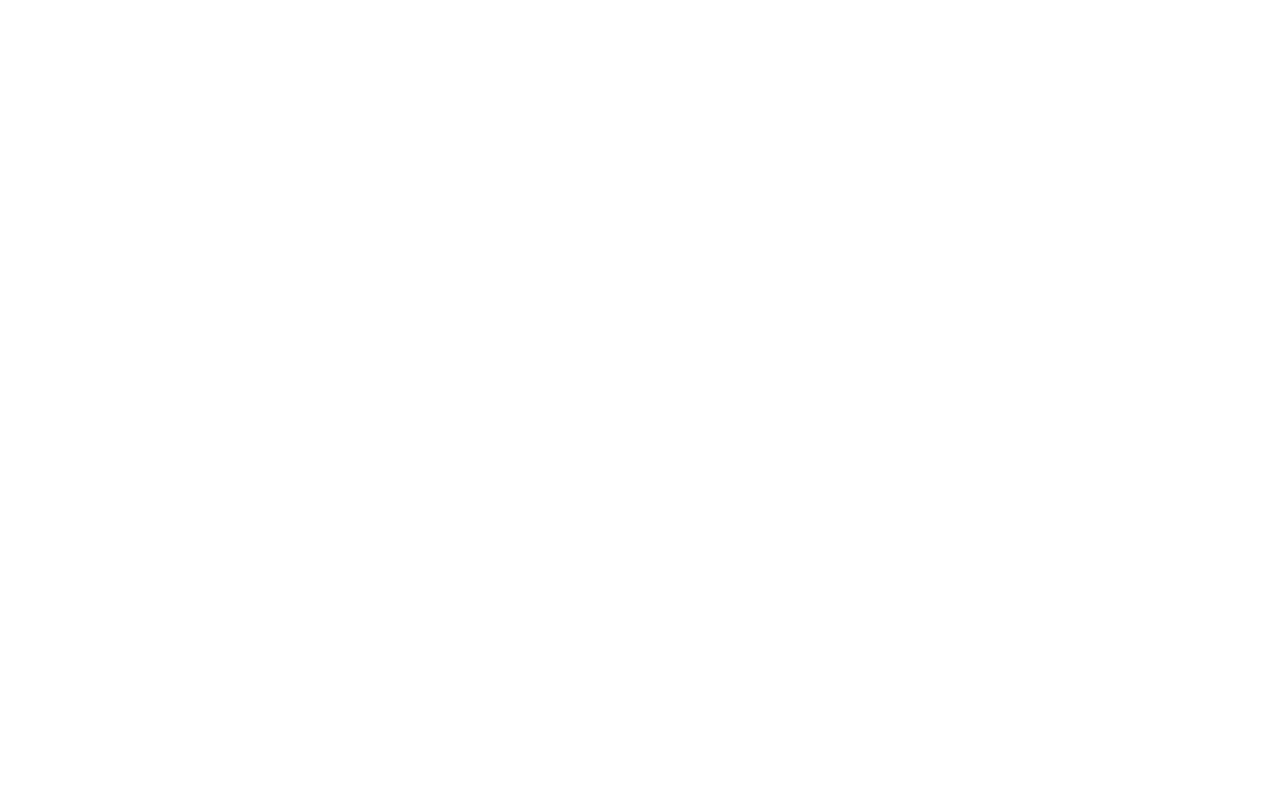
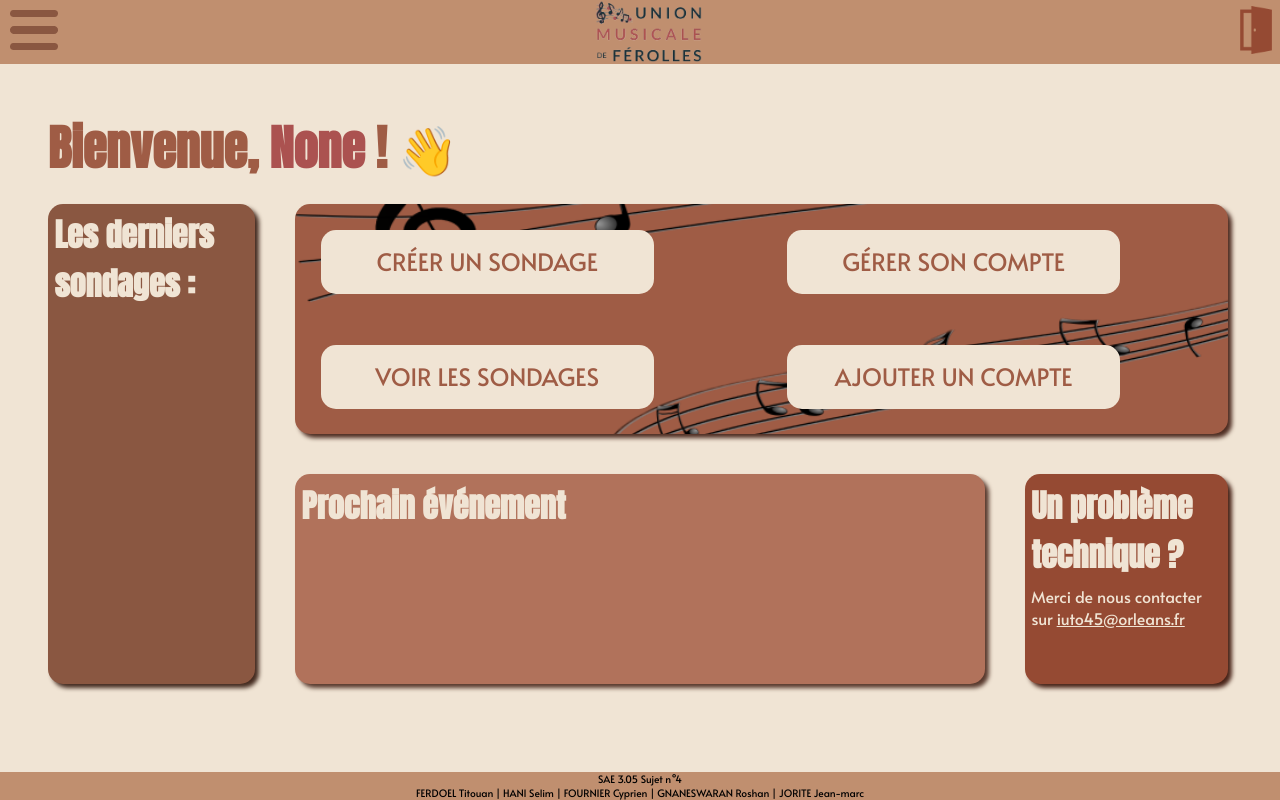
Before and after one commit to SelimHani/SAE-3.05-Sujet4, a Flask app: page / in a window 1280 px wide. Before the commit the page is empty. Run offline with Flask 3, Linux system fonts and the light colour scheme; the visitor is signed in with stand-in values (Sample User, id 1); some libraries are stand-ins or nearby versions.

Commit message:
Correction probleme du au merge

```diff
--- a/projet/templates/home.html
+++ b/projet/templates/home.html
@@ -1,6 +1,76 @@
-{% if current_user and (current_user.role_id == 2 or current_user.role_id == 3) %}
+<!DOCTYPE html>
+<html lang="en">
+
+<head>
+    <meta charset="UTF-8">
+    <meta name="viewport" content="width=device-width, initial-scale=1.0">
+    <link rel="stylesheet" href="{{ url_for('static', filename='home.css') }}">
+    <link rel="stylesheet" href="{{ url_for('static', filename='nav.css') }}">
+    <title>Home</title>
+    <link rel="preconnect" href="https://fonts.googleapis.com">
+    <link rel="preconnect" href="https://fonts.gstatic.com" crossorigin>
+    <link href="https://fonts.googleapis.com/css2?family=Alata&family=Anton&display=swap" rel="stylesheet">
+    <link href="https://fonts.googleapis.com/css2?family=Anton&display=swap" rel="stylesheet">
+    <script src ="../static/js/sidebar.js" defer></script>
+
+    {% block styles %}{% endblock styles %}
+  </head>
+  <body>
+    <header>
+
+        <nav>
+            <div id="mySidenav" class="sidenav">
+                <a href="javascript:void(0)" class="closebtn" onclick="closeNav()">&times;</a>
+                <img src="../static/images/notes-navbar.png" alt ="notes de musique" id="noteNavBar">
+
+                {% if not current_user.is_authenticated %}
+
+                <a href="{{ url_for('login')}}" class="texte" >SE CONNECTER</a>
+                <a href="{{ url_for('login')}}" class="texte">CRÉER UN SONDAGE</a>
+                <a href="{{ url_for('login')}}" class="texte" >VOIR LES SONDAGES</a>
+                {% endif %}
+
+
+                {% if current_user.is_authenticated %}
+                <a href="{{ url_for('repetitions')}}" class="texte" >VOIR LES REPETITIONS</a>
+                <a href="{{ url_for('sondages')}}" class="texte" >VOIR LES SONDAGES</a>
+                <a href="{{ url_for('profil',id=current_user.get_id())}}" class="texte" >GERER SON COMPTE</a>
+                {% endif%}
+
+                {% if current_user and (current_user.role_id == 2 or current_user.role_id == 3) %}
                   <a href="{{ url_for('type_sondage')}}" class="texte">CRÉER UN SONDAGE</a>
                   <a href="{{ url_for('creer_user') }}" class="texte">CREER UN COMPTE </a>
                   <a href="{{ url_for('creer_repetition')}}" class="texte">CRÉER UNE REPETITION</a>
                   <a href="{{ url_for('ajoute_equipement')}}" class="texte">AJOUTER UN EQUIPEMENT</a>
             {% endif %}
+
+
+
+            </div>
+            <button id="sideNavBar" onclick="openNav(); ">
+                <img src="../static/images/menu.png" alt="" id="menuImg">
+            </button>
+        <a href="{{ url_for('home') }}"><img src="../static/images/home.png" alt="" id="homeImg"></a>
+
+        {% if not current_user.is_authenticated %}
+
+        <a href="{{ url_for('login') }}"
+          ><img src="../static/images/login.png" alt="" id="loginImg"
+        /></a>
+        {% endif%} {% if current_user.is_authenticated %}
+        <a href="{{ url_for('logout') }}"
+          ><img src="../static/images/logout.png" alt="" id="logoutImg"
+        /></a>
+        {% endif%}
+      </nav>
+    </header>
+    {% block content %}{% endblock content %}
+    <footer>
+      <p>SAE 3.05 Sujet n°4</p>
+      <p>
+        FERDOEL Titouan | HANI Selim | FOURNIER Cyprien | GNANESWARAN Roshan |
+        JORITE Jean-marc
+      </p>
+    </footer>
+  </body>
+</html>
```
